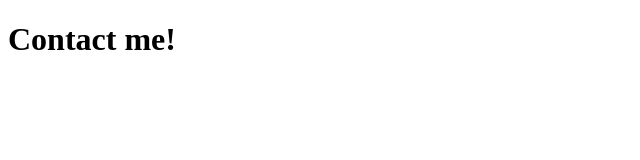
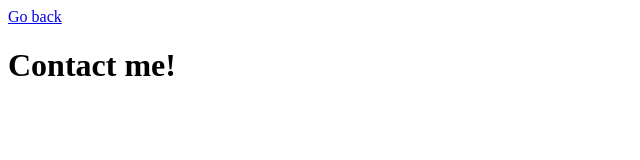
Before and after one commit to Yug34/node-basic-server, a plain HTML site: page files/contact-me.html in a window 1280 px wide. Shown: the whole page, without its empty margins (0-640 px from the left). Drawn offline with Linux system fonts and the light colour scheme.

Commit message:
Added a link to the home page in contact page

```diff
--- a/files/contact-me.html
+++ b/files/contact-me.html
@@ -5,6 +5,7 @@
     <title>Contact Me</title>
 </head>
 <body>
+<a href="http://localhost:8080/">Go back</a>
 <h1>Contact me!</h1>
 </body>
 </html>
```
